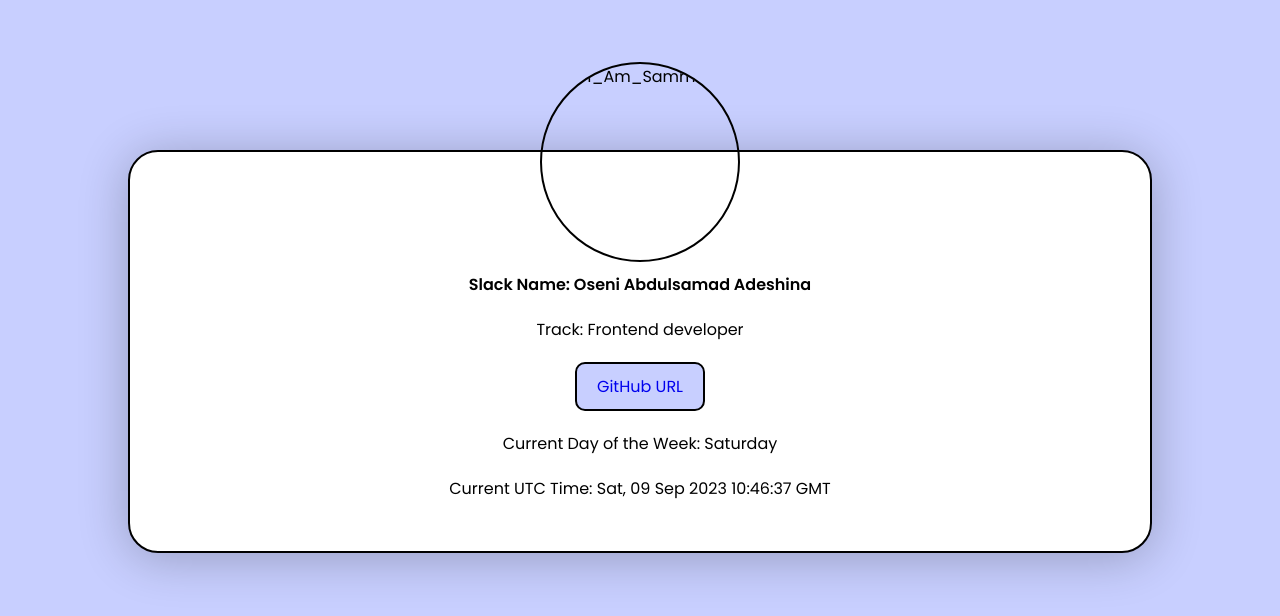
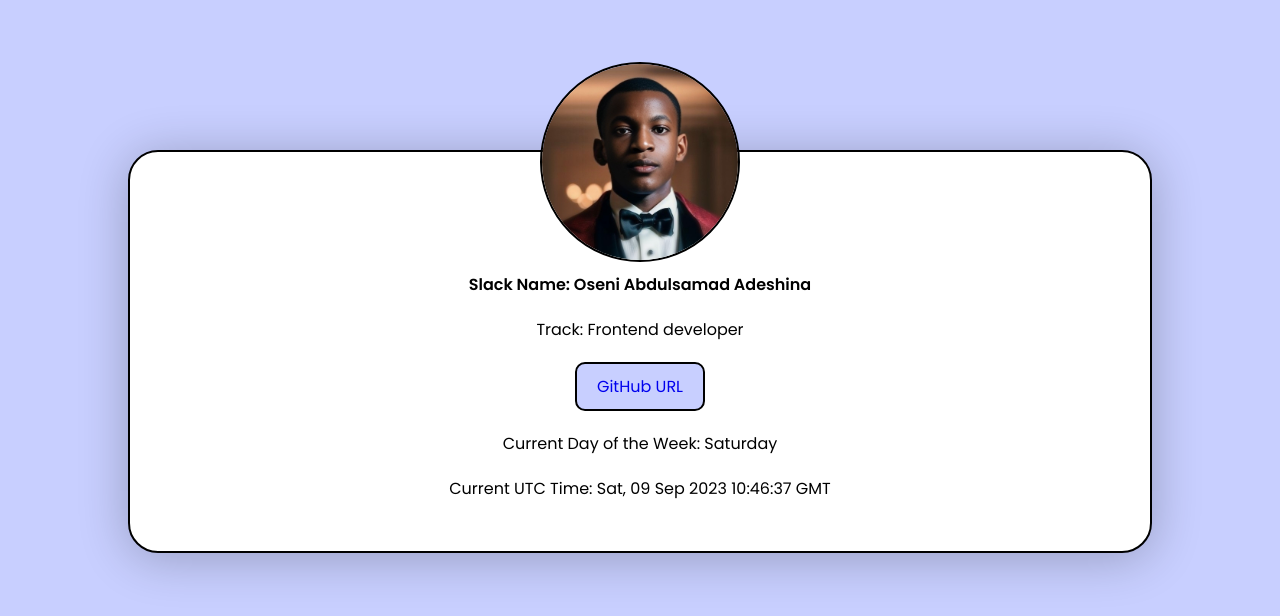
Before and after one commit to 1AmSammi3/HNG-stage-one, a plain HTML site: page index.html in a window 1280 px wide. Drawn offline with Linux system fonts and the light colour scheme.

Commit message:
fixed a bug

```diff
--- a/index.html
+++ b/index.html
@@ -11,7 +11,7 @@
 
 <body>
    <div class="container">
-     <img src="pc_1.jpg" data-testid="1_Am_Sammie" alt="1_Am_Sammie">
+     <img src="pic_1.jpg" data-testid="1_Am_Sammie" alt="1_Am_Sammie">
         <strong><span data-testid="Oseni Abdulsamad Adeshina">Slack Name: </span></strong>
         <span data-testid="Frontend developer">Track: </span>
      <a data-testid="https://github.com/1AmSammi3/HNG-stage-one" href="">GitHub URL</a>
```
